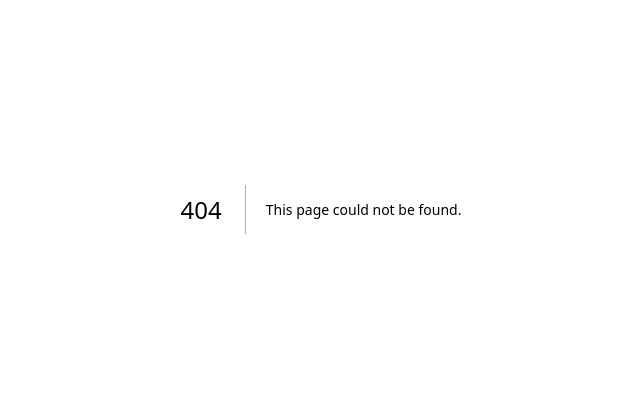
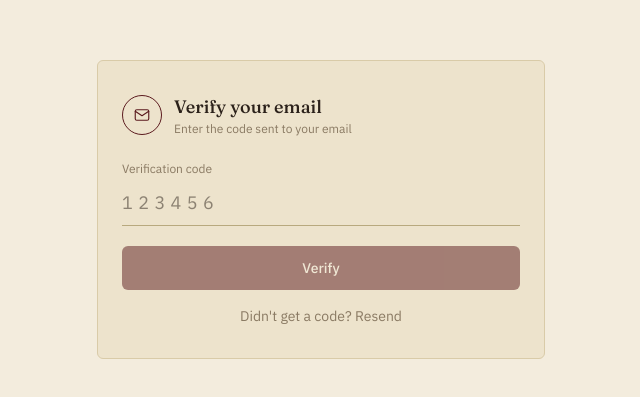
Before and after one commit to Faronbi12/intern-attendance, a Next.js app: page /verify in a window 1280 px wide. Before the commit this address had no page. Shown: the part 191-588 px from the top of the page, without its empty margins (319-959 px from the left). Built offline with nearby package versions, Linux system fonts and the light colour scheme; no server answers.

Commit message:
add email verification code

```diff
--- a/app/admin-login/page.tsx
+++ b/app/admin-login/page.tsx
@@ -37,9 +37,12 @@ export default function AdminLoginPage() {
         } else {
           setError(error.message);
         }
-      } else {
-        setError("Check your email to confirm your account.");
+        setLoading(false);
+        return;
       }
+
+      router.push(`/verify?email=${encodeURIComponent(email)}&portal=admin`);
+      return;
     } else {
       const { error, data } = await supabase.auth.signInWithPassword({ email, password });
       if (error) { setError(error.message); setLoading(false); return; }
--- a/app/intern-login/page.tsx
+++ b/app/intern-login/page.tsx
@@ -27,8 +27,11 @@ export default function InternLoginPage() {
         } else {
           setError(error.message);
         }
+        setLoading(false);
+        return;
       }
-      else setError("Check your email to confirm your account!");
+      router.push(`/verify?email=${encodeURIComponent(email)}&portal=intern`);
+      return;
     } else {
       const { error } = await supabase.auth.signInWithPassword({ email, password });
       if (error) { setError(error.message); setLoading(false); return; }
--- /dev/null
+++ b/app/verify/page.tsx
@@ -0,0 +1,119 @@
+"use client";
+import { useState } from "react";
+import { supabase } from "../supabaseClient";
+import { useRouter, useSearchParams } from "next/navigation";
+import { Fraunces, IBM_Plex_Sans } from "next/font/google";
+
+const fraunces = Fraunces({ subsets: ["latin"], weight: ["500", "600"] });
+const plex = IBM_Plex_Sans({ subsets: ["latin"], weight: ["400", "500"] });
+
+export default function VerifyPage() {
+  const router = useRouter();
+  const searchParams = useSearchParams();
+  const email = searchParams.get("email") || "";
+  const portal = searchParams.get("portal") || "intern";
+
+  const [code, setCode] = useState("");
+  const [error, setError] = useState("");
+  const [loading, setLoading] = useState(false);
+
+  const handleVerify = async () => {
+    setLoading(true);
+    setError("");
+
+    const { error } = await supabase.auth.verifyOtp({
+      email,
+      token: code,
+      type: "signup",
+    });
+
+    if (error) {
+      setError("That code is incorrect or has expired. Please check and try again.");
+      setLoading(false);
+      return;
+    }
+
+    // Sign the user out of the temporary session created by verifyOtp,
+    // so they log in normally through the correct portal.
+    await supabase.auth.signOut();
+
+    router.push(portal === "admin" ? "/admin-login" : "/intern-login");
+  };
+
+  const handleResend = async () => {
+    setLoading(true);
+    setError("");
+    const { error } = await supabase.auth.resend({
+      type: "signup",
+      email,
+    });
+    if (error) {
+      setError("Could not resend code. Please try again shortly.");
+    } else {
+      setError("A new code has been sent to your email.");
+    }
+    setLoading(false);
+  };
+
+  return (
+    <main className="min-h-screen bg-[#F3ECDD] flex flex-col items-center justify-center px-4">
+      <div className="w-full max-w-md">
+        <div className="bg-[#EDE3CC] border border-[#D9CBA8] rounded-md px-6 py-8">
+          <div className="flex items-center gap-3 mb-6">
+            <div className="w-10 h-10 rounded-full border border-[#5B1A1E] flex items-center justify-center shrink-0 text-[#5B1A1E]">
+              <svg width="18" height="18" viewBox="0 0 24 24" fill="none" stroke="currentColor" strokeWidth="1.5">
+                <rect x="3" y="5" width="18" height="14" rx="2" />
+                <path d="M3 7l9 6 9-6" strokeLinecap="round" strokeLinejoin="round" />
+              </svg>
+            </div>
+            <div>
+              <h1 className={`${fraunces.className} text-[#2B211A] text-lg`}>
+                Verify your email
+              </h1>
+              <p className={`${plex.className} text-[#8A7A63] text-xs`}>
+                {email ? `Code sent to ${email}` : "Enter the code sent to your email"}
+              </p>
+            </div>
+          </div>
+
+          <div className="flex flex-col gap-4">
+            <div className="flex flex-col gap-1">
+              <label className={`${plex.className} text-xs text-[#8A7A63]`}>Verification code</label>
+              <input
+                type="text"
+                inputMode="numeric"
+                maxLength={6}
+                value={code}
+                onChange={(e) => setCode(e.target.value.replace(/\D/g, ""))}
+                placeholder="123456"
+                className={`${plex.className} w-full text-lg tracking-[0.3em] bg-transparent border-b border-[#B8A97E] text-[#2B211A] py-2 focus:outline-none focus:border-[#5B1A1E] transition-colors`}
+              />
+            </div>
+
+            {error && (
+              <p className={`${plex.className} text-sm ${error.includes("new code") ? "text-[#3F6B4F]" : "text-[#5B1A1E]"}`}>
+                {error}
+              </p>
+            )}
+
+            <button
+              onClick={handleVerify}
+              disabled={loading || code.length !== 6}
+              className={`${plex.className} w-full bg-[#5B1A1E] text-[#F3ECDD] text-sm py-3 rounded-md hover:bg-[#4A1417] transition disabled:opacity-50 font-medium mt-1`}
+            >
+              {loading ? "Please wait..." : "Verify"}
+            </button>
+
+            <button
+              onClick={handleResend}
+              disabled={loading}
+              className={`${plex.className} text-sm text-[#8A7A63] hover:text-[#5B1A1E] transition text-center`}
+            >
+              Didn't get a code? Resend
+            </button>
+          </div>
+        </div>
+      </div>
+    </main>
+  );
+}
```
